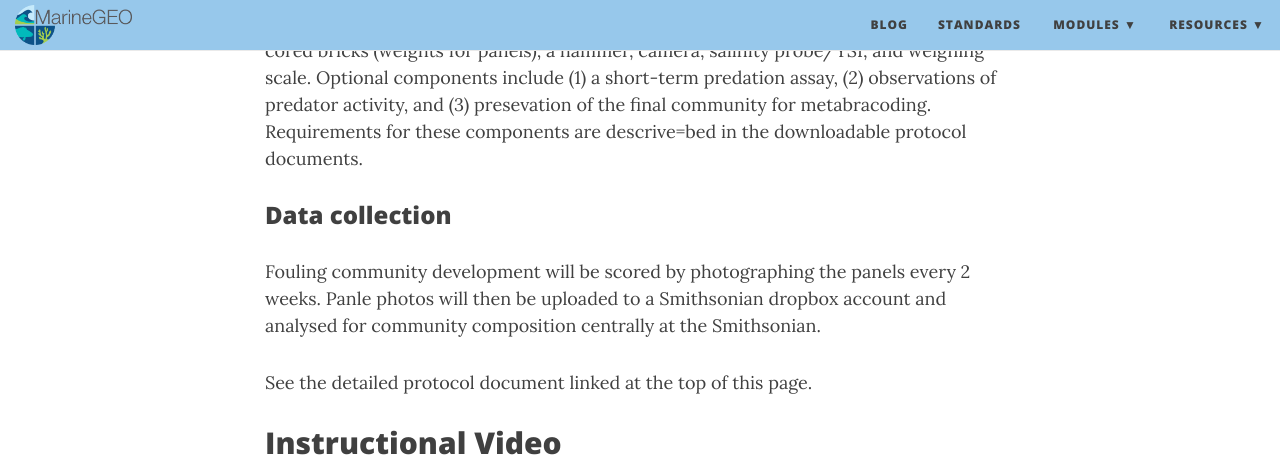
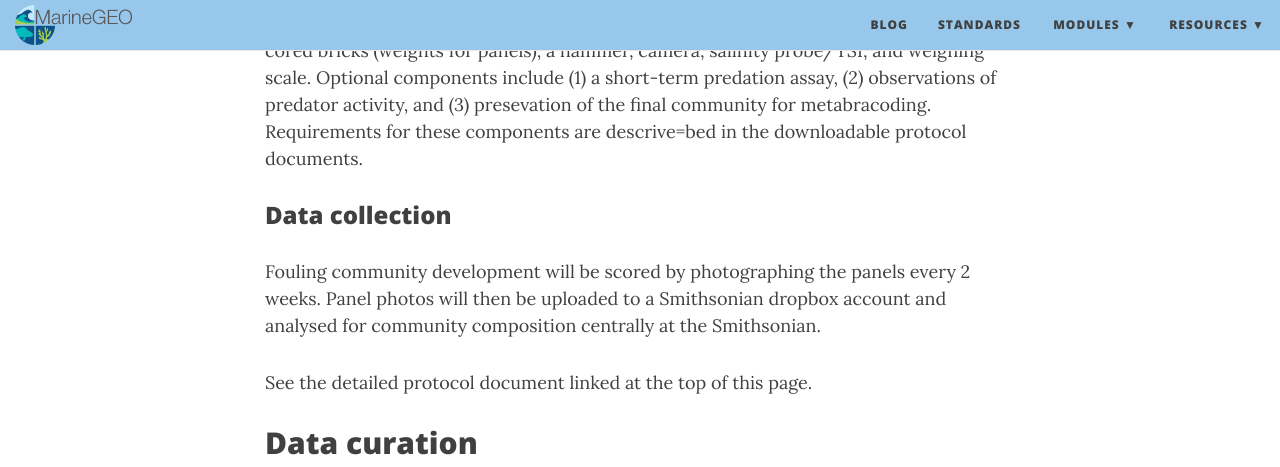
Before and after one commit to mukhamadazistholib/marinegeo.github.io, a Jekyll site: the page built from _module-groups/panamex.md, in a window 1280 px wide and 1400 px high, scrolled down 3185 px. Shown: the top 467 px of the window. Built offline with Jekyll 4.4.1, drawn with Linux system fonts in a browser that asks for light colours; nearby versions of some CDN libraries; some of the changed text lies outside the part shown; grey boxes are pictures that could not be loaded.

Commit message:
Update panamex.md

```diff
--- a/_module-groups/panamex.md
+++ b/_module-groups/panamex.md
@@ -43,6 +43,7 @@ The first PanAmEx project, initiated in 2018 and 2019, is an experiment to measu
 
 **Materials**: See details below.
 
+
 ## Methods
 
 See the instructional video for details:
@@ -74,16 +75,10 @@ Smithsonian will provide most materials needed for the experiment. Partners will
 
 ### Data collection
 
-Fouling community development will be scored by photographing the panels every 2 weeks. Panle photos will then be uploaded to a Smithsonian dropbox account and analysed for community composition centrally at the Smithsonian.
+Fouling community development will be scored by photographing the panels every 2 weeks. Panel photos will then be uploaded to a Smithsonian dropbox account and analysed for community composition centrally at the Smithsonian.
 
 See the detailed protocol document linked at the top of this page.
 
-
-## Instructional Video
-
-<div class="embed-responsive embed-responsive-16by9">
- <iframe class="embed-responsive-item" src="https://www.youtube.com/embed/Vg8T-3pAVDU"></iframe>
-</div>
 
 ## Data curation
 
```
Also changed, not shown: other parts of _module-groups/panamex.md (+2 -2 lines).
